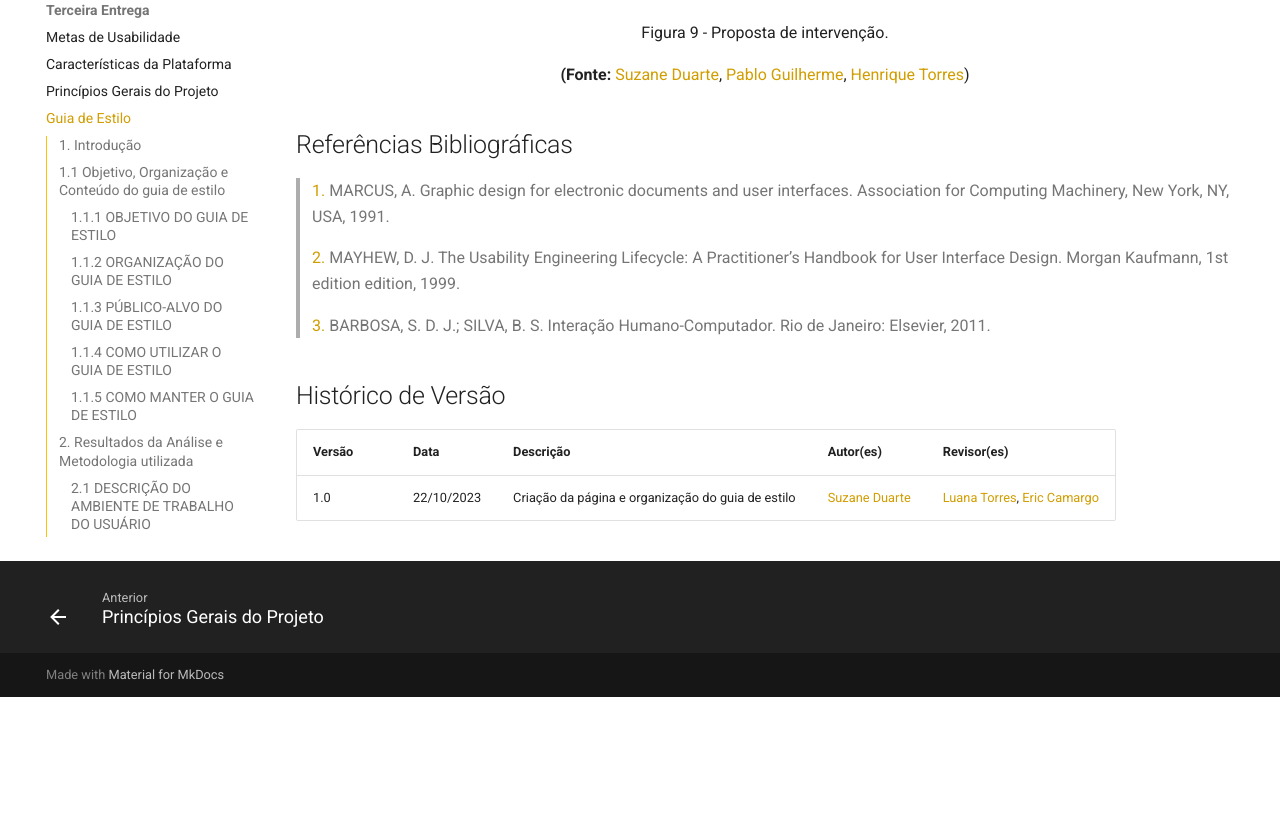
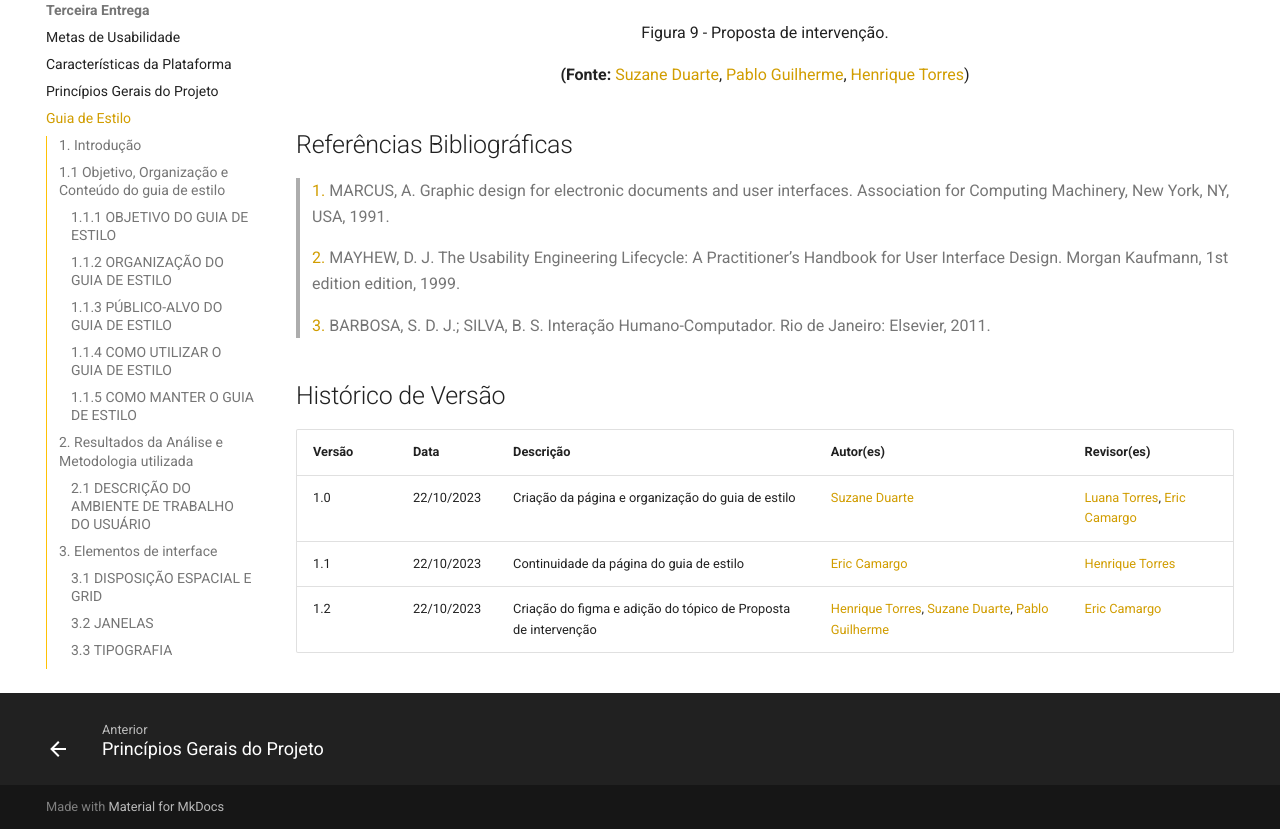
Before and after one commit to Interacao-Humano-Computador/2023.2-OnlineJudge, an MkDocs documentation site: the page built from docs/terceira-entrega/guia-estilo.md, in a window 1280 px wide and 900 px high, scrolled down 7466 px, cut to the strip 71-900 px from the top of the window. Built offline with MkDocs 1.6.1 and Material for MkDocs 9.7.7, drawn with Linux system fonts in a browser that asks for light colours; before the commit the page ends 8234 px from its top, so only the background shows below that.

Commit message:
alterando o histórico de versão

```diff
--- a/docs/terceira-entrega/guia-estilo.md
+++ b/docs/terceira-entrega/guia-estilo.md
@@ -169,3 +169,5 @@ Nossa proposta de intervenção visa  melhorar a experiência geral dos usuário
 | Versão | Data       | Descrição                                         | Autor(es)                                        | Revisor(es)                                     |
 | ------ | ---------- | ------------------------------------------------- | ------------------------------------------------ | ----------------------------------------------- |
 | 1.0    | 22/10/2023 | Criação da página e organização do guia de estilo | [Suzane Duarte](https://github.com/suzaneduarte) | [Luana Torres](https://github.com/luanatorress), [Eric Camargo](https://github.com/Ericcs10) |
+| 1.1    | 22/10/2023 | Continuidade da página do guia de estilo | [Eric Camargo](https://github.com/Ericcs10) | [Henrique Torres](https://github.com/henriqtorresl) |
+| 1.2    | 22/10/2023 | Criação do figma e adição do tópico de Proposta de intervenção | [Henrique Torres](https://github.com/henriqtorresl), [Suzane Duarte](https://github.com/suzaneduarte), [Pablo Guilherme](https://github.com/PabloGJBS)  | [Eric Camargo](https://github.com/Ericcs10) |
```
